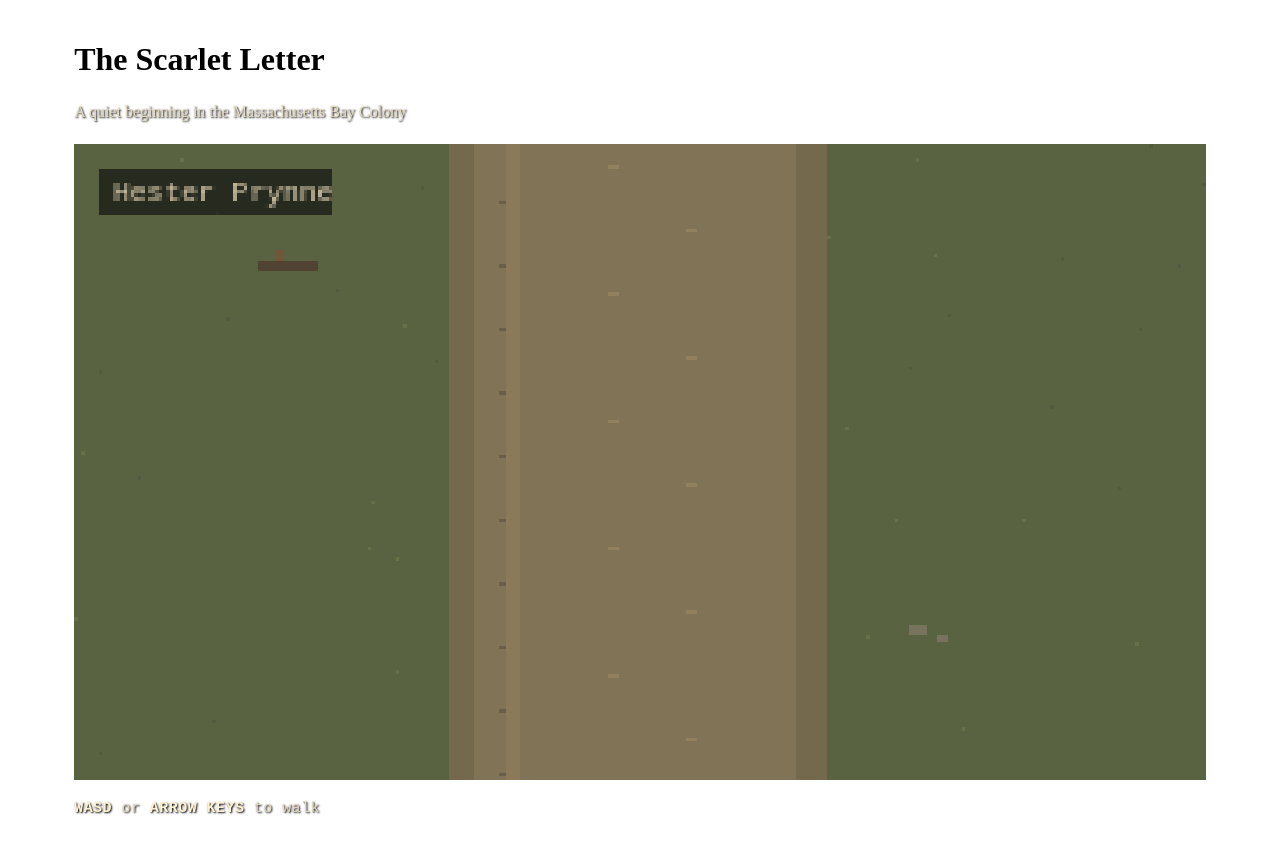
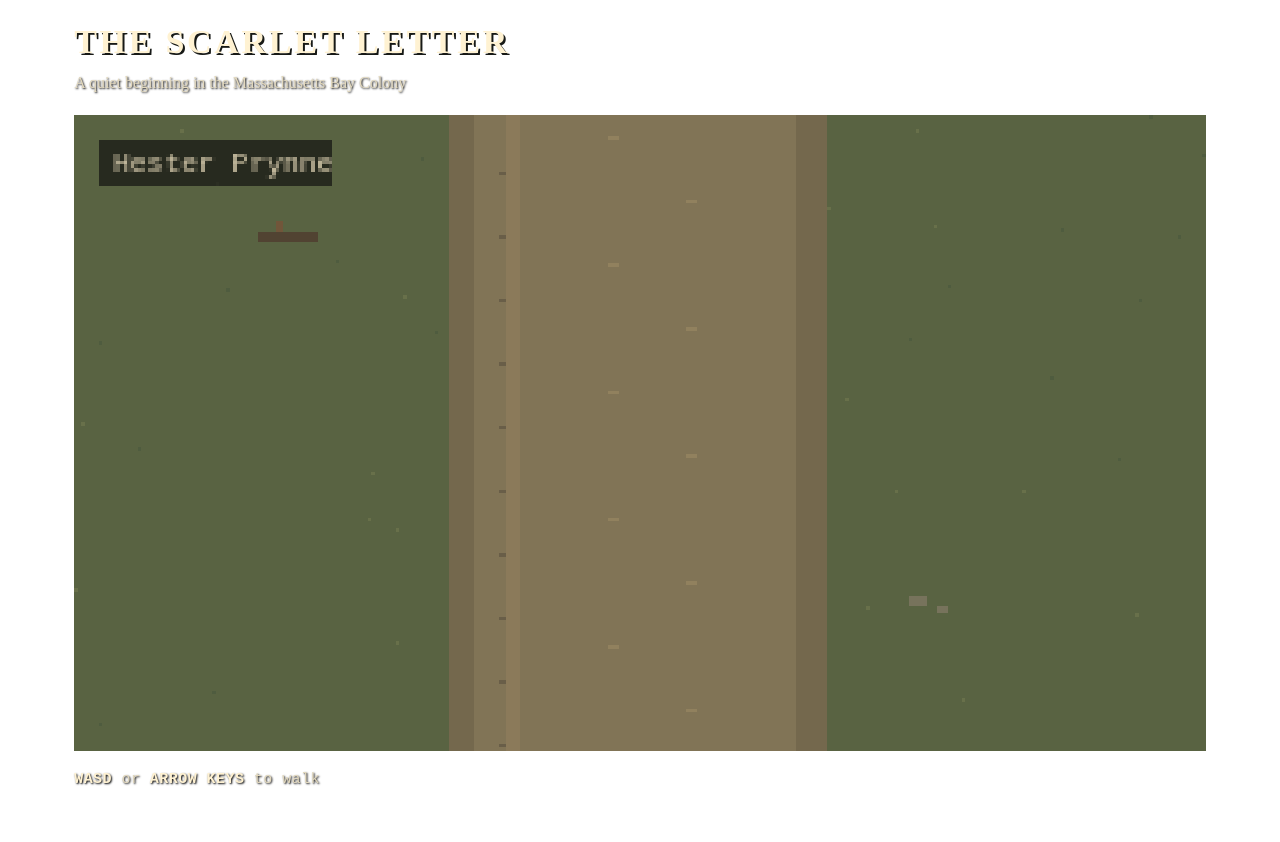
Before and after one commit to imadinosaur1/Random-Mr.Sabo-Project, a plain HTML site: page index.html in a window 1280 px wide. After the commit the page ends 816 px from the top, so only its background shows below. Drawn offline with Linux system fonts and the light colour scheme.

Commit message:
put title parameters back in

```diff
--- a/css/style.css
+++ b/css/style.css
@@ -27,7 +27,7 @@ canvas {
   image-rendering: pixelated;
 }
 
-/*h1 {
+h1 {
   margin: 0 0 10px;
   color: #fff2d2;
   font-size: clamp(24px, 4vw, 34px);
@@ -36,7 +36,7 @@ canvas {
   text-transform: uppercase;
   text-shadow: 2px 2px 0 #171916;
 }
-*/
+
 .subtitle {
   margin: 0 0 20px;
   color: #e2d8bd;
```
